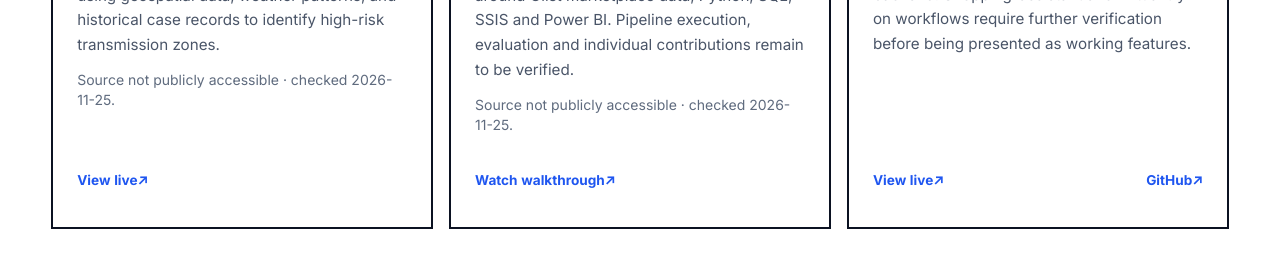
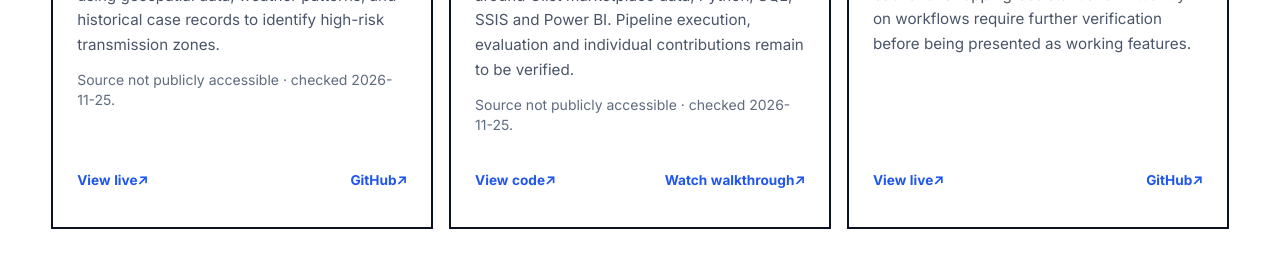
Before and after one commit to vranasinghe/portfolio, a Next.js app: page / in a window 1280 px wide. Shown: the part 5200-5453 px from the top of the page. Built offline with nearby package versions, Linux system fonts and the light colour scheme; no server answers.

Commit message:
Show GitHub links across project cards

```diff
--- a/components/Projects.tsx
+++ b/components/Projects.tsx
@@ -200,7 +200,7 @@ export default function Projects() {
           <AnimatePresence mode="popLayout">
             {shownProjects.map((project) => {
               const live = project.liveStatus !== "unavailable" ? project.live : undefined;
-              const primary = live ?? (project.sourceStatus !== "unavailable" ? project.github : undefined);
+              const primary = live ?? project.github;
               return (
                 // Framer owns this wrapper's transform (layout + filter animation),
                 // so the hover lift lives on the inner card where CSS can move it.
@@ -262,7 +262,7 @@ export default function Projects() {
                       >
                         {live ? "View live" : project.github === "https://github.com/vranasinghe" ? "GitHub profile" : "View code"} <span className="arrow-nudge">↗</span>
                       </a>}
-                      {project.live && project.liveStatus !== "unavailable" && project.sourceStatus !== "unavailable" && (
+                      {project.live && project.liveStatus !== "unavailable" && (
                         <a
                           href={project.github}
                           target="_blank"
--- a/lib/veeBrain.ts
+++ b/lib/veeBrain.ts
@@ -255,7 +255,7 @@ export function veeReply(raw: string): VeeReply {
     const links: VeeAction[] = [];
     if (project.live && project.liveStatus !== "unavailable") links.push({ label: "Live site", href: project.live });
     if (project.demoVideo) links.push({ label: "Watch walkthrough", href: project.demoVideo });
-    if (project.sourceStatus !== "unavailable") links.push({ label: project.github === personalInfo.github ? "GitHub profile" : "Code", href: project.github });
+    links.push({ label: project.github === personalInfo.github ? "GitHub profile" : "Code", href: project.github });
     return {
       text: `${shortTitle(project.title)}: ${project.description}\n\nBuilt with ${project.tags.slice(0, 6).join(", ")}.`,
       actions: links,
```
